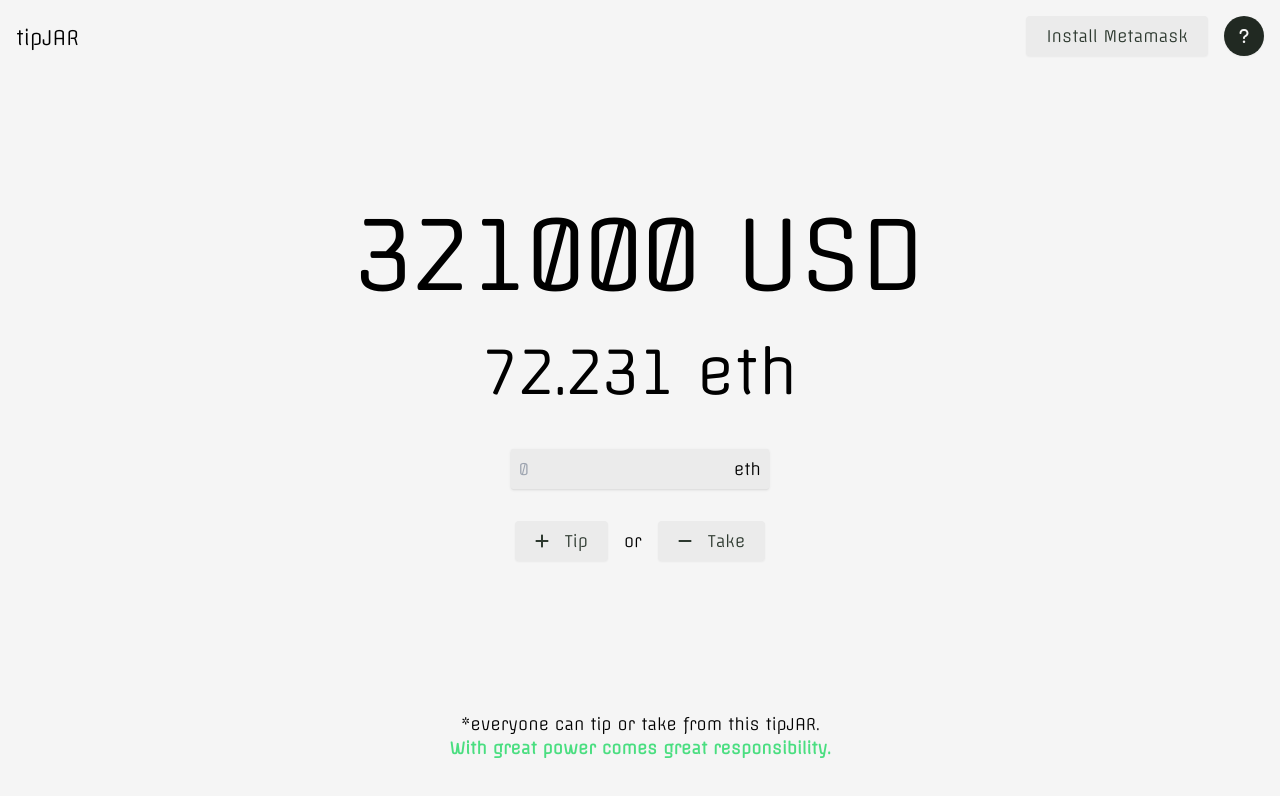
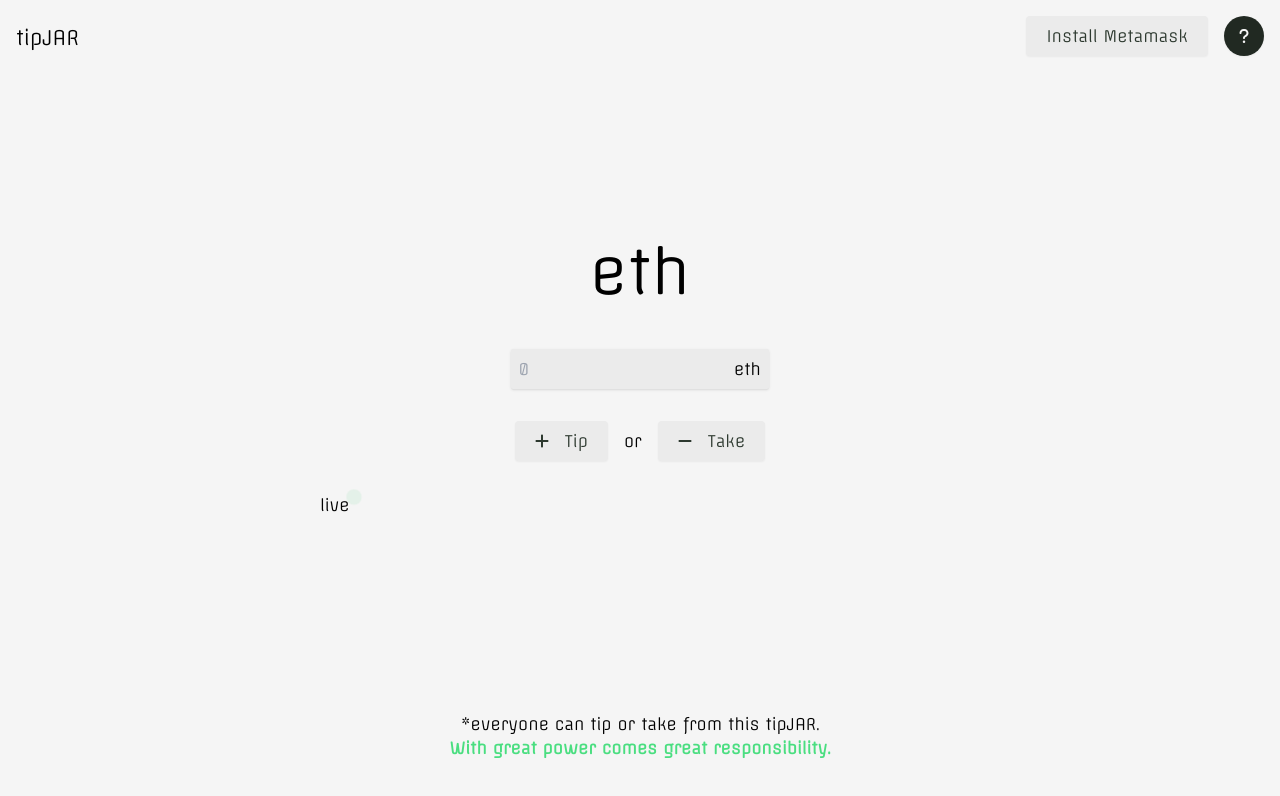
Before and after one commit to edinhadzovic/tipjar, a React (Create React App) app: page / in a window 1280 px wide. Shown: the top 796 px of the page. Built offline with nearby package versions, Linux system fonts and the light colour scheme.

Commit message:
adding contract function and events listening and update live contract tx.

```diff
--- a/src/App.tsx
+++ b/src/App.tsx
@@ -1,22 +1,71 @@
-import React, { useState } from 'react';
-import { Button, Connector, EthInput } from './components';
+import React, { useEffect, useState } from 'react';
+import { Button, Connector, EthInput, LiveEvents } from './components';
 import { FontAwesomeIcon } from '@fortawesome/react-fontawesome';
 import { faPlus, faMinus, faQuestion } from '@fortawesome/free-solid-svg-icons';
 import { FAQ } from './components/faq';
 import { useConntectorContext } from './context/connectorContext';
+import { ethers } from 'ethers';
+import { TIP_JAR_CONTRACT_ADDRESS } from './constants/misc';
 
 const Form = () => {
-  const {connected} = useConntectorContext();
+  const {connected, account} = useConntectorContext();
+  const [eth, setEth] = useState<string>("");
+  const [isSubmited, setIsSubmited] = useState<boolean>(false);
+  const [error, setError] = useState<boolean>(false);
+
+  const onChange = (e: React.ChangeEvent<HTMLInputElement>) => {
+    const value = +e.currentTarget.value < 0 ? "0" : e.currentTarget.value
+    setEth(value);
+  }
+
+  const onTip = () => {
+    if (!window.provider) return;
+    const signer = window.provider.getSigner(account);
+
+    signer.sendTransaction({
+      to: TIP_JAR_CONTRACT_ADDRESS,
+      value: ethers.utils.parseEther(eth)
+    }).then((tx) => console.log(tx))
+      .catch(error => console.error(error))
+  }
+
+  const onTake = async () => {
+    if (!window.contract) return;
+    if (!window.provider) return;
+    setError(false);
+    const { contract } = window.contract;
+
+    const max = await contract.getTakeValue();
+
+    if (+eth > +ethers.utils.formatEther(max)) {
+      setError(true);
+      return;
+    }
+
+    const signer = window.provider.getSigner(account);
+    const signerContract = contract.connect(signer);
+    await signerContract.takeOut(ethers.utils.parseEther(eth))
+
+    return;
+
+  }
 
   return (
     <div className='space-y-8 text-center'>
       <div>
-        <EthInput />
+        <EthInput hasError={error} value={eth} onChange={onChange} />
       </div>
       <div className='flex space-x-4 items-center justify-center'>
-        <Button disabled={!connected} icon={<FontAwesomeIcon icon={faPlus} />} onClick={() => console.log("todo")}>Tip</Button>
+        <Button
+          disabled={!connected}
+          icon={<FontAwesomeIcon icon={faPlus} />}
+          onClick={onTip}>Tip</Button>
         <div>or</div>
-        <Button disabled={!connected} icon={<FontAwesomeIcon icon={faMinus} />} type="danger" onClick={() => console.log("todo")}>Take</Button>
+        <Button
+          disabled={!connected}
+          icon={<FontAwesomeIcon icon={faMinus} />}
+          art="danger"
+          onClick={onTake}>Take</Button>
       </div>
     </div>
   );
@@ -25,6 +74,14 @@ const Form = () => {
 
 function App() {
   const [modal, setModal] = useState(false);
+  const [balance, setBalance] = useState("");
+
+  useEffect(() => {
+    if (window.contract) {
+      const { contract } = window.contract;
+      contract.balance().then((amount) => setBalance(ethers.utils.formatEther(amount))).catch(error => console.error(error));
+    }
+  }, [])
 
   return (
     <div className='font-offside bg-cultured relative'>
@@ -45,14 +102,15 @@ function App() {
         </header>
         <main className='w-full sm:w-1/2 mx-auto space-y-8'>
           <div className='text-center'>
-            <div className='text-[96px]'>
+            <div className='text-[96px] hidden'>
               321000 USD
             </div>
             <div className='text-[60px]'>
-              72.231 eth
+              {balance} eth
             </div>
           </div>
           <Form />
+          <LiveEvents />
         </main>
         <footer className='p-10 text-center'>
           *everyone can tip or take from this tipJAR. <br/> <a className='text-green-400 font-bold' rel="noreferrer" href="https://en.wikipedia.org/wiki/With_great_power_comes_great_responsibility" target="_blank">With great power comes great responsibility.</a>
--- a/src/components/index.tsx
+++ b/src/components/index.tsx
@@ -1,3 +1,4 @@
 export * from "./button";
 export * from "./ethInput";
 export * from "./connector";
+export * from "./liveEvents";
--- /dev/null
+++ b/src/components/liveEvents.tsx
@@ -0,0 +1,32 @@
+import { useContractEventContext } from "../context/contractEventContext";
+
+interface ILiveEventsProps {}
+
+export const LiveEvents: React.FC<ILiveEventsProps> = () => {
+    const { events } = useContractEventContext();
+    return (
+        <div className="space-y-4">
+            <div className="flex">
+                live <div className="w-2 h-2 rounded-full bg-green-500 animate-ping"></div>
+            </div>
+            {events.map((event) => (
+                <div
+                    className={`flex text-cultured-light px-5 py-3 shadow items-center justify-evenly ${event.type === "tipped" ? "bg-green-500" : "bg-rosso"}`}
+                    key={event.hash}
+                >
+                    <div>
+                        {event.type === "tipped" ? "Tipped" : "Borrowed" }
+                    </div>
+                    <div>
+                        <div className="text-sm font-bold">address</div>
+                        <div>{event.address}</div>
+                    </div>
+                    <div>
+                        <div className="text-sm font-bold">amount</div>
+                        <div>{event.amount} eth</div>
+                    </div>
+                </div>
+            ))}
+        </div>
+    );
+}
--- /dev/null
+++ b/src/constants/misc.ts
@@ -0,0 +1,18 @@
+export const TIP_JAR_CONTRACT_ADDRESS = "0x0f60286b547413da87De196D61f9642bA06FA30F"
+
+
+/**
+ * todo: rename getTakeValue -> getMaxBorrowLimit
+ */
+export const TIP_JAR_CONTRACT_ABI = [
+    "function takeOut(uint256 _amount) public payable",
+    "function getTakeValue() public view returns (uint256)",
+    "function balance() public view returns (uint256)",
+    "event Taken(address, uint)",
+    "event Tipped(address, uint)"
+]
+
+export const TIP_JAR_CONTRACT_EVENTS = {
+    TAKEN: "Taken",
+    TIPPED: "Tipped"
+}
--- a/src/context/connectorContext.tsx
+++ b/src/context/connectorContext.tsx
@@ -1,12 +1,13 @@
 import { ethers } from "ethers";
 import { createContext, useContext, useState } from "react";
+import { TipJarContract } from "../service/TipJarContract";
 import { METHODS } from "../utils/ethereum";
 
 declare global {
     interface Window {
       ethereum: any
       provider: ethers.providers.Web3Provider | null
-      contract: any; // todo import own contract
+      contract: TipJarContract | null; // todo import own contract
     }
   }
 
@@ -26,6 +27,7 @@ export const ConnectorContextProvider: React.FC<IConnectorContextProps> = ({chil
     const [connected, setConnected] = useState<boolean>(false);
     const [account, setAccount] = useState<string>("");
     window.provider = window.ethereum ? new ethers.providers.Web3Provider(window.ethereum) : null
+    window.contract = window.provider ? new TipJarContract(window.provider): null;
 
     const connectWithWallet = async () => {
         if (!window.provider) return;
--- /dev/null
+++ b/src/context/contractEventContext.tsx
@@ -0,0 +1,72 @@
+import { ethers } from "ethers";
+import { createContext, useContext, useEffect, useState } from "react";
+import { TIP_JAR_CONTRACT_EVENTS } from "../constants/misc";
+import { formatBigNumbersToEth, hashExist } from "../utils/helpers";
+
+type EventType = "taken" | "tipped";
+
+export interface IEvent {
+    hash: string
+    type: EventType
+    address: string;
+    amount: string;
+}
+
+interface IContractEventContextProps {
+    children: React.ReactNode;
+}
+
+interface IContractEventContextState {
+    events: IEvent[]
+}
+
+const ContractEventContext = createContext({} as IContractEventContextState);
+
+export const ContractEventContextProvider: React.FC<IContractEventContextProps> =
+    ({children}) => {
+        const [events, setEvents] = useState<IEvent[]>([]);
+
+        useEffect(() => {
+            if (!window.contract) return;
+            const { contract } = window.contract;
+
+            contract.on(TIP_JAR_CONTRACT_EVENTS.TAKEN, (address: string, amount: string, event: any) => {
+                const stored = hashExist(events, event.transactionHash);
+                if (!stored) {
+                    const newEvent: IEvent = {
+                        hash: event.transactionHash,
+                        type: "taken",
+                        address,
+                        amount: formatBigNumbersToEth(amount, ethers)
+                    }
+
+                    setEvents(() => [newEvent, ...events]);
+                }
+
+            })
+
+            contract.on(TIP_JAR_CONTRACT_EVENTS.TIPPED, (address: string, amount: string, event: any) => {
+                // check if hash exist, because the events fires sometimes twice
+                const stored = hashExist(events, event.transactionHash);
+
+                if (!stored) {
+                    const newEvent: IEvent = {
+                        hash: event.transactionHash,
+                        type: "tipped",
+                        address,
+                        amount: formatBigNumbersToEth(amount, ethers)
+                    }
+
+                    setEvents(() => [newEvent, ...events]);
+                }
+            })
+        })
+
+        return (
+            <ContractEventContext.Provider value={{events}}>
+                {children}
+            </ContractEventContext.Provider>
+        );
+    }
+
+export const useContractEventContext = () => useContext(ContractEventContext);
--- a/src/index.tsx
+++ b/src/index.tsx
@@ -4,6 +4,7 @@ import './index.css';
 import App from './App';
 import reportWebVitals from './reportWebVitals';
 import { ConnectorContextProvider } from './context/connectorContext';
+import { ContractEventContextProvider } from './context/contractEventContext';
 
 const root = ReactDOM.createRoot(
   document.getElementById('root') as HTMLElement
@@ -11,7 +12,9 @@ const root = ReactDOM.createRoot(
 root.render(
   <React.StrictMode>
     <ConnectorContextProvider>
-      <App />
+      <ContractEventContextProvider>
+        <App />
+      </ContractEventContextProvider>
     </ConnectorContextProvider>
   </React.StrictMode>
 );
--- /dev/null
+++ b/src/service/TipJarContract.ts
@@ -0,0 +1,16 @@
+import { ethers } from "ethers";
+import { TIP_JAR_CONTRACT_ABI, TIP_JAR_CONTRACT_ADDRESS } from "../constants/misc";
+
+interface ITipJarContractABI extends ethers.Contract {
+    takeOut: (amount: number) => Promise<void>
+    getTakeValue: () => Promise<string>
+    balance: () => Promise<string>
+}
+
+export class TipJarContract {
+    public contract: ITipJarContractABI;
+
+    constructor(provider: ethers.providers.Web3Provider) {
+        this.contract = new ethers.Contract(TIP_JAR_CONTRACT_ADDRESS, TIP_JAR_CONTRACT_ABI, provider) as ITipJarContractABI;
+    }
+}
--- a/src/utils/helpers.ts
+++ b/src/utils/helpers.ts
@@ -1,2 +1,10 @@
+import { IEvent } from "../context/contractEventContext"
+
 export const formatAddress = (address: string) =>
     `${address.slice(0, 6).toString()}...${address.slice(address.length - 4, address.length)}`
+
+export const formatBigNumbersToEth = (bigNumber: string, ethers: any) =>
+    ethers.utils.formatEther(ethers.BigNumber.from(bigNumber))
+
+export const hashExist = (events: IEvent[], hash: string) =>
+    events.find((event) => event.hash === hash);
--- a/tailwind.config.js
+++ b/tailwind.config.js
@@ -22,6 +22,15 @@ module.exports = {
       },
       fontFamily: {
         offside: ["Offside", "cursive"]
+      },
+      keyframes: {
+        wiggle: {
+          '0%, 100%': { transform: 'rotate(-1.5deg)' },
+          '50%': { transform: 'rotate(1.5deg)' },
+        }
+      },
+      animation: {
+        wiggle: 'wiggle 0.3s ease-in-out 1s',
       }
     },
   },
```
Also changed, not shown: src/components/button.tsx (+6 -6 lines), src/components/ethInput.tsx (+6 -3 lines).
